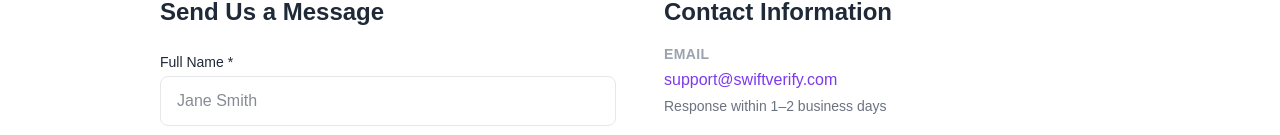
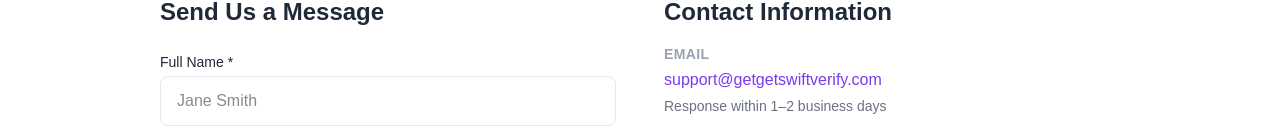
Before and after one commit to Textingman/org23224-swiftverify, a Next.js app: page /contact in a window 1280 px wide. Shown: the part 360-495 px from the top of the page. Built offline with nearby package versions, Linux system fonts and the light colour scheme.

Commit message:
Update domain to www.getswiftverify.com and email to support@getswiftverify.com

```diff
--- a/app/contact/page.tsx
+++ b/app/contact/page.tsx
@@ -79,7 +79,7 @@ export default function ContactPage() {
               <div className="space-y-4">
                 <div>
                   <h3 className="text-sm font-semibold uppercase tracking-wide mb-1" style={{ color: '#9CA3AF' }}>Email</h3>
-                  <a href="mailto:support@swiftverify.com" className="text-base font-medium hover:underline" style={{ color: '#7C3AED' }}>support@swiftverify.com</a>
+                  <a href="mailto:support@getgetswiftverify.com" className="text-base font-medium hover:underline" style={{ color: '#7C3AED' }}>support@getgetswiftverify.com</a>
                   <p className="text-sm mt-1" style={{ color: '#6B7280' }}>Response within 1–2 business days</p>
                 </div>
                 <div>
```
